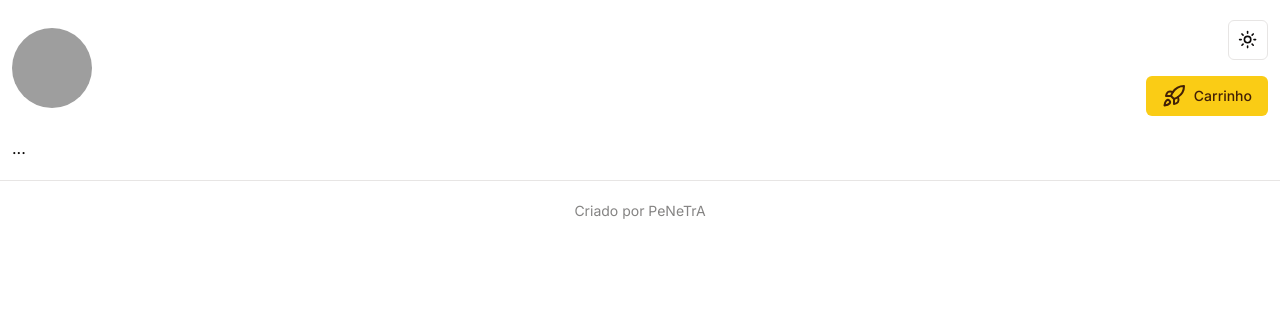
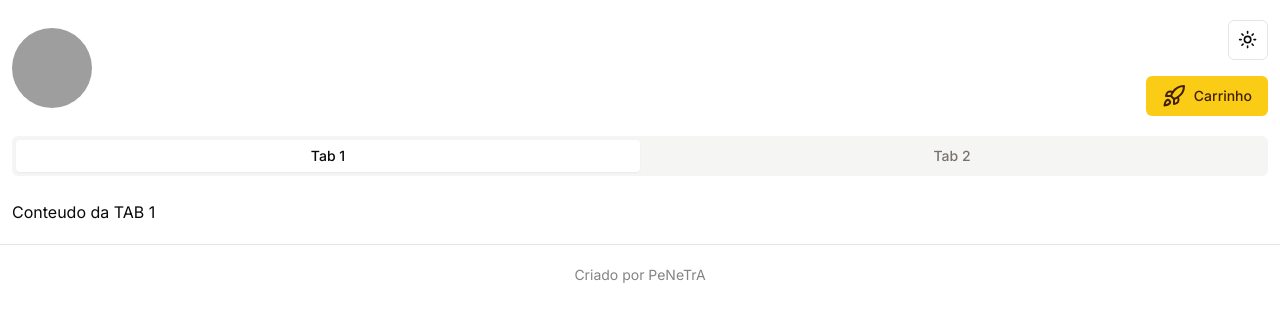
Before and after one commit to PeNeTrAz/shop-project, a Next.js app: page / in a window 1280 px wide. Shown: the top 322 px of the page. Built offline with nearby package versions, Linux system fonts and the light colour scheme; grey boxes are pictures that could not be loaded.

Commit message:
products tab, skeleton

```diff
--- a/package.json
+++ b/package.json
@@ -13,6 +13,7 @@
     "@radix-ui/react-dropdown-menu": "^2.0.6",
     "@radix-ui/react-separator": "^1.0.3",
     "@radix-ui/react-slot": "^1.0.2",
+    "@radix-ui/react-tabs": "^1.0.4",
     "class-variance-authority": "^0.7.0",
     "clsx": "^2.1.1",
     "lucide-react": "^0.378.0",
--- a/src/app/page.tsx
+++ b/src/app/page.tsx
@@ -1,12 +1,17 @@
 import { Footer } from "@/components/footer"
 import { Header } from "@/components/header"
+import { TabsSkeleton } from "@/components/products/skeleton"
+import { ProductsTab } from "@/components/products/tab"
+import { Suspense } from "react"
 
 const Page = () => {
     return (
         <div className="w-full max-w-screen-2xl mx-auto">
             <Header />
             <div className="mx-3">
-                ...
+                <Suspense fallback={<TabsSkeleton />}>
+                    <ProductsTab />
+                </Suspense>
             </div>
             <Footer />
         </div>
--- a/src/components/cart/sidebar.tsx
+++ b/src/components/cart/sidebar.tsx
@@ -6,7 +6,7 @@
 export const CartSidebar = () => {
     return (
         <Sheet>
-            <SheetTrigger>
+            <SheetTrigger asChild>
                 <Button>
                     <RocketIcon className="mr-2" />
                     <p>Carrinho</p>
--- /dev/null
+++ b/src/components/products/skeleton.tsx
@@ -0,0 +1,20 @@
+import { Skeleton } from "@/components/ui/skeleton"
+
+export const TabsSkeleton = () => {
+    return (
+        <div>
+            <Skeleton className="w-full h-10 rounded-xl" />
+
+            <div className="mt-6 grid gap-6 grid-cols-2 sm:grid-cols-3 md:grid-cols-4">
+                {Array.from({ length: 6 }, (item, index) => (
+                    <div key={index}>
+                        <Skeleton className="w-full h-32 rounded-xl" />
+                        <Skeleton className="mt-2 w-full h-7 rounded-xl" />
+                        <Skeleton className="mt-2 w-16 h-5 rounded-xl" />
+                        <Skeleton className="mt-2 w-full h-9 rounded-xl" />
+                    </div>
+                ))}
+            </div>
+        </div>
+    )
+}
--- /dev/null
+++ b/src/components/products/tab.tsx
@@ -0,0 +1,18 @@
+import { Tabs, TabsContent, TabsList, TabsTrigger } from "@/components/ui/tabs"
+
+export const ProductsTab = () => {
+    return (
+        <Tabs defaultValue="tab1">
+            <TabsList className="flex">
+                <TabsTrigger value="tab1" className="flex-1">Tab 1</TabsTrigger>
+                <TabsTrigger value="tab2" className="flex-1">Tab 2</TabsTrigger>
+            </TabsList>
+            <TabsContent value="tab1" className="mt-6">
+                Conteudo da TAB 1
+            </TabsContent>
+            <TabsContent value="tab2" className="mt-6">
+                Conteudo da TAB 2
+            </TabsContent>
+        </Tabs>
+    )
+}
--- /dev/null
+++ b/src/components/ui/skeleton.tsx
@@ -0,0 +1,15 @@
+import { cn } from "@/lib/utils"
+
+function Skeleton({
+  className,
+  ...props
+}: React.HTMLAttributes<HTMLDivElement>) {
+  return (
+    <div
+      className={cn("animate-pulse rounded-md bg-muted", className)}
+      {...props}
+    />
+  )
+}
+
+export { Skeleton }
--- /dev/null
+++ b/src/components/ui/tabs.tsx
@@ -0,0 +1,55 @@
+"use client"
+
+import * as React from "react"
+import * as TabsPrimitive from "@radix-ui/react-tabs"
+
+import { cn } from "@/lib/utils"
+
+const Tabs = TabsPrimitive.Root
+
+const TabsList = React.forwardRef<
+  React.ElementRef<typeof TabsPrimitive.List>,
+  React.ComponentPropsWithoutRef<typeof TabsPrimitive.List>
+>(({ className, ...props }, ref) => (
+  <TabsPrimitive.List
+    ref={ref}
+    className={cn(
+      "inline-flex h-10 items-center justify-center rounded-md bg-muted p-1 text-muted-foreground",
+      className
+    )}
+    {...props}
+  />
+))
+TabsList.displayName = TabsPrimitive.List.displayName
+
+const TabsTrigger = React.forwardRef<
+  React.ElementRef<typeof TabsPrimitive.Trigger>,
+  React.ComponentPropsWithoutRef<typeof TabsPrimitive.Trigger>
+>(({ className, ...props }, ref) => (
+  <TabsPrimitive.Trigger
+    ref={ref}
+    className={cn(
+      "inline-flex items-center justify-center whitespace-nowrap rounded-sm px-3 py-1.5 text-sm font-medium ring-offset-background transition-all focus-visible:outline-none focus-visible:ring-2 focus-visible:ring-ring focus-visible:ring-offset-2 disabled:pointer-events-none disabled:opacity-50 data-[state=active]:bg-background data-[state=active]:text-foreground data-[state=active]:shadow-sm",
+      className
+    )}
+    {...props}
+  />
+))
+TabsTrigger.displayName = TabsPrimitive.Trigger.displayName
+
+const TabsContent = React.forwardRef<
+  React.ElementRef<typeof TabsPrimitive.Content>,
+  React.ComponentPropsWithoutRef<typeof TabsPrimitive.Content>
+>(({ className, ...props }, ref) => (
+  <TabsPrimitive.Content
+    ref={ref}
+    className={cn(
+      "mt-2 ring-offset-background focus-visible:outline-none focus-visible:ring-2 focus-visible:ring-ring focus-visible:ring-offset-2",
+      className
+    )}
+    {...props}
+  />
+))
+TabsContent.displayName = TabsPrimitive.Content.displayName
+
+export { Tabs, TabsList, TabsTrigger, TabsContent }
```
Also changed, not shown: 1 other file (tests, documents, lock files or other folders).
